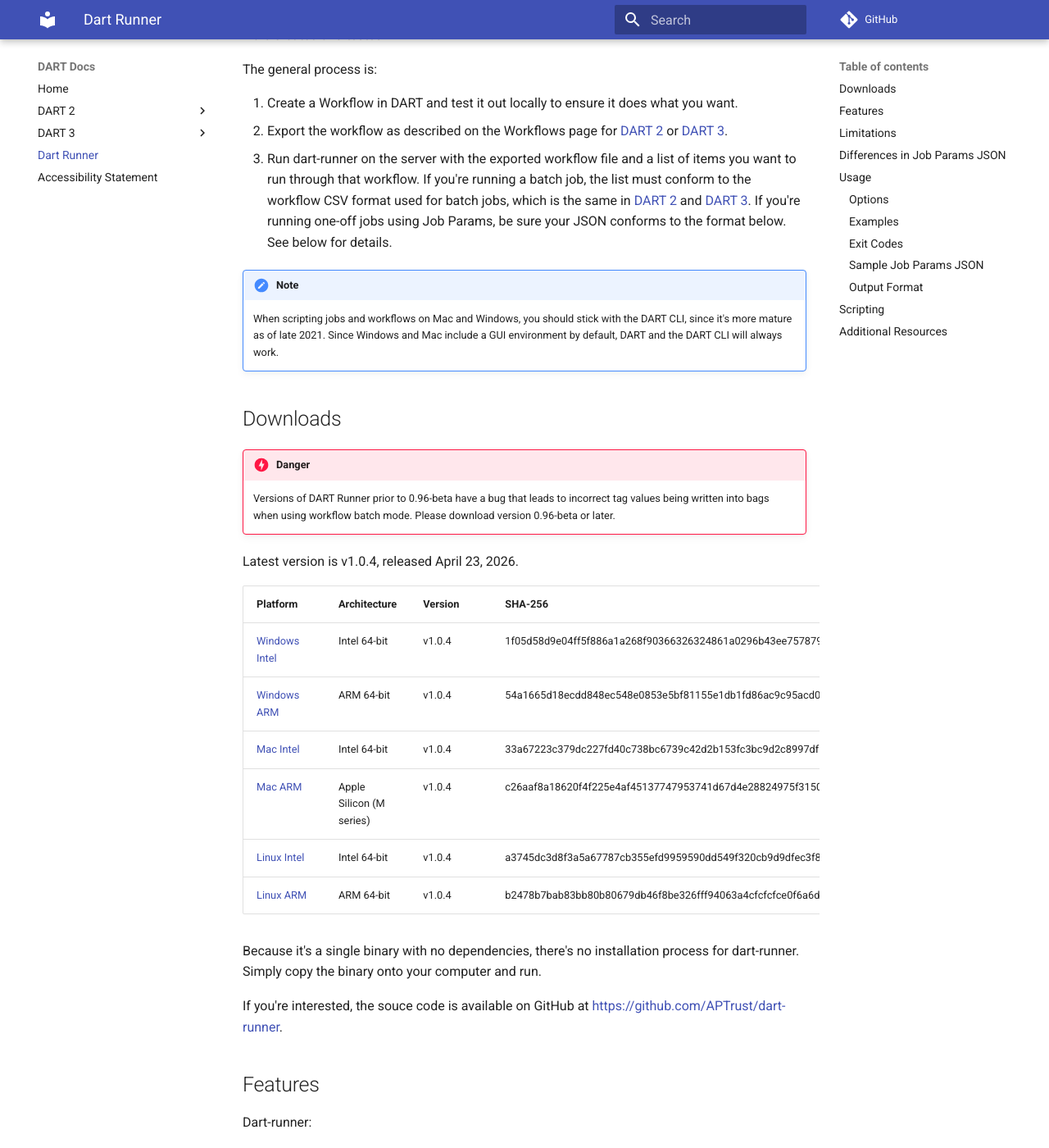
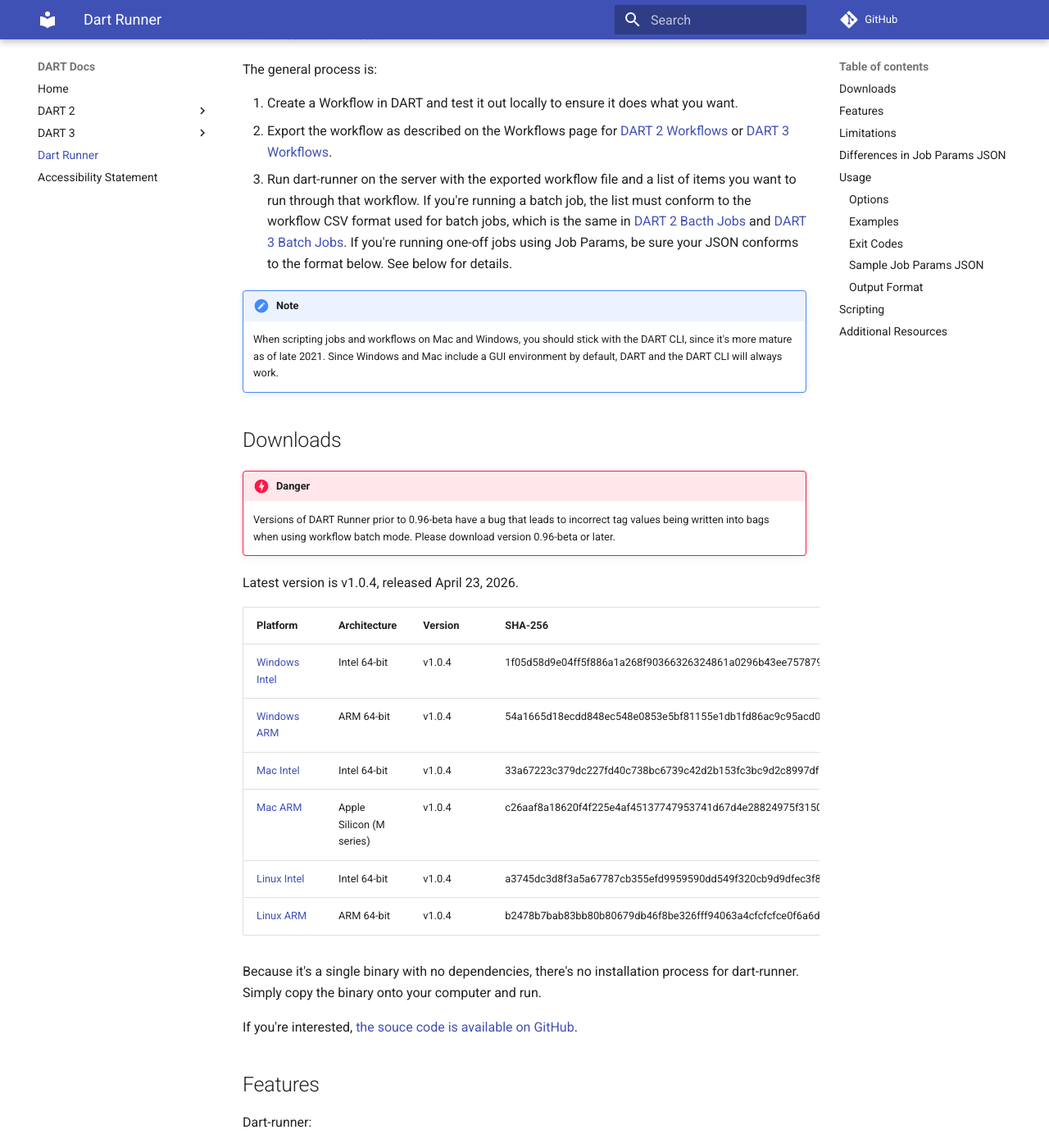
Before and after one commit to APTrust/dart-docs, an MkDocs documentation site: the page built from docs/runner/index.md, in a window 1280 px wide and 1400 px high, scrolled down 319 px. Shown: the whole window at 82% size. Built offline with MkDocs 1.6.1 and Material for MkDocs 9.7.7, drawn with Linux system fonts in a browser that asks for light colours; comment, search, counter and statistics services are not loaded.

Commit message:
Fix dart runner links for a11y

```diff
--- a/docs/runner/index.md
+++ b/docs/runner/index.md
@@ -8,9 +8,9 @@
 
 1. Create a Workflow in DART and test it out locally to ensure it does what you want.
 2. Export the workflow as described on the Workflows page for
-[DART 2](../dart2/users/workflows/index.md#exporting-a-workflow) or
-[DART 3](../dart3/users/workflows/index.md#exporting-a-workflow).
-3. Run dart-runner on the server with the exported workflow file and a list of items you want to run through that workflow. If you're running a batch job, the list must conform to the workflow CSV format used for batch jobs, which is the same in [DART 2](../dart2/users/workflows/batch_jobs.md/) and [DART 3](../dart3/users/workflows/batch_jobs.md/). If you're running one-off jobs using Job Params, be sure your JSON conforms to the format below. See below for details.
+[DART 2 Workflows](../dart2/users/workflows/index.md#exporting-a-workflow) or
+[DART 3 Workflows](../dart3/users/workflows/index.md#exporting-a-workflow).
+3. Run dart-runner on the server with the exported workflow file and a list of items you want to run through that workflow. If you're running a batch job, the list must conform to the workflow CSV format used for batch jobs, which is the same in [DART 2 Bacth Jobs](../dart2/users/workflows/batch_jobs.md/) and [DART 3 Batch Jobs](../dart3/users/workflows/batch_jobs.md/). If you're running one-off jobs using Job Params, be sure your JSON conforms to the format below. See below for details.
 
 !!! note
     When scripting jobs and workflows on Mac and Windows, you should
@@ -39,7 +39,7 @@
 
 Because it's a single binary with no dependencies, there's no installation process for dart-runner. Simply copy the binary onto your computer and run.
 
-If you're interested, the souce code is available on GitHub at [https://github.com/APTrust/dart-runner](https://github.com/APTrust/dart-runner).
+If you're interested, [the souce code is available on GitHub](https://github.com/APTrust/dart-runner).
 
 ## Features
 
```
